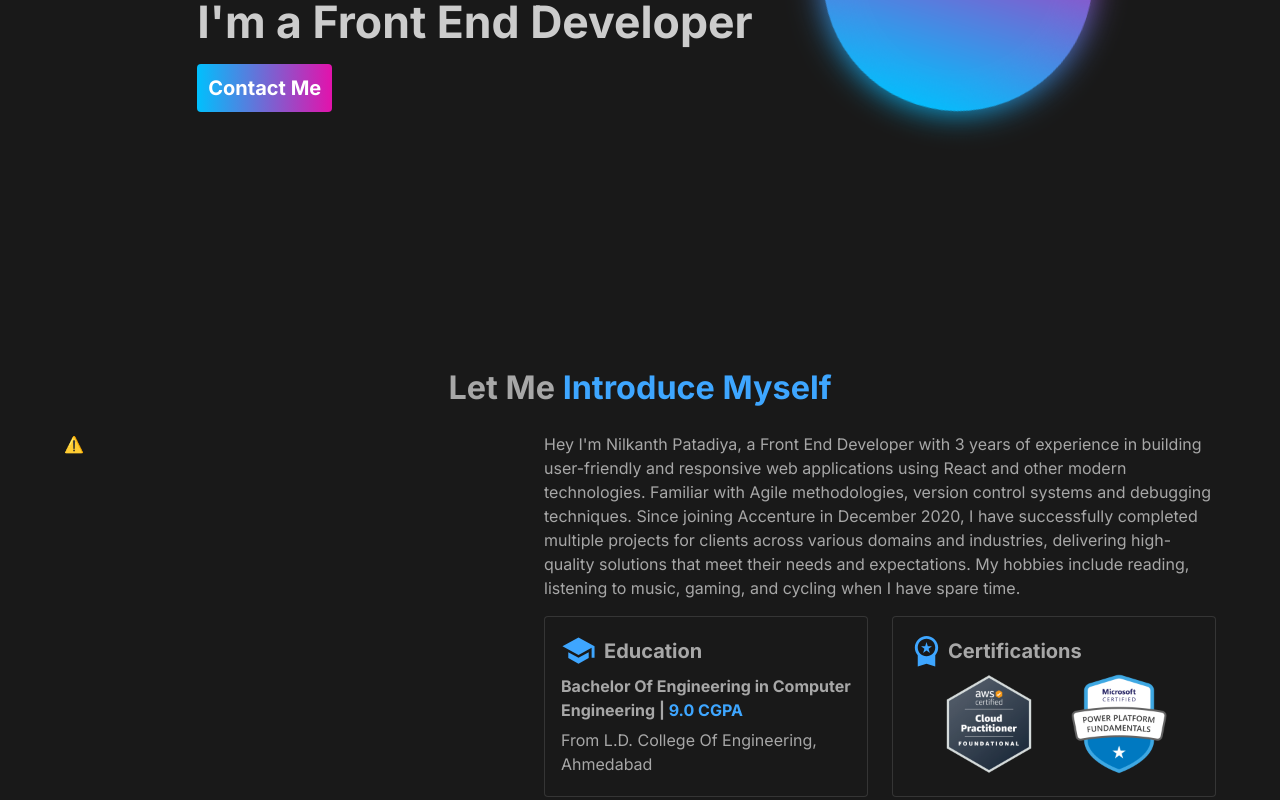
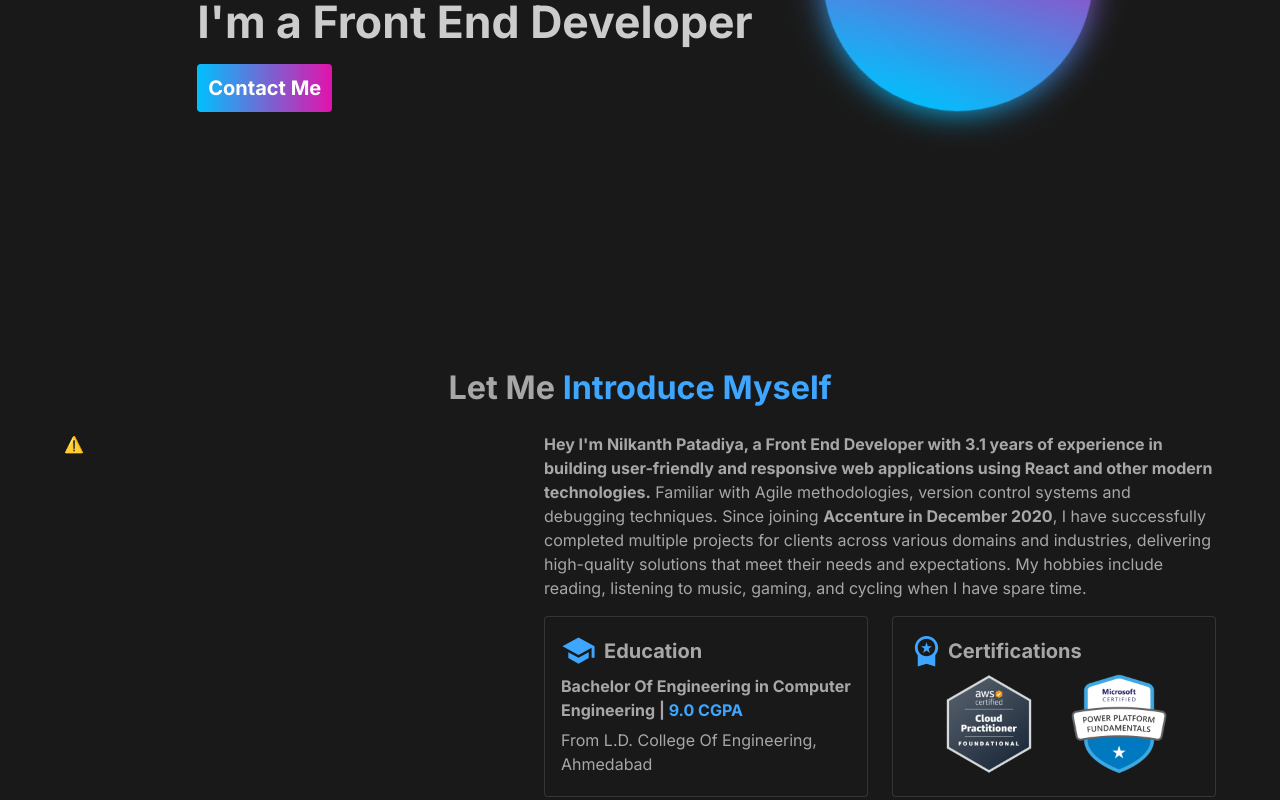
Before and after one commit to Pradyumna-1/ipradyumna, a React (Vite) app: page / in a window 1280 px wide. Shown: the part 456-1256 px from the top of the page. Built offline with nearby package versions, Linux system fonts and the light colour scheme; no server answers; a web font is replaced by a local one.

Commit message:
Make the experience value dynamic

```diff
--- a/src/App.props.ts
+++ b/src/App.props.ts
@@ -23,7 +23,6 @@ export interface Project {
 }
 
 export interface About {
-  summary: string
   badges: { imgURL: string; badgeURL: string }[]
   education: { title: string; grade: string; subtitle: string }
 }
--- a/src/components/About.tsx
+++ b/src/components/About.tsx
@@ -6,7 +6,7 @@ import Paper from "@mui/material/Paper"
 import Link from "@mui/material/Link"
 import { CommonProps } from "../App.props"
 import { BlueSpan } from "../styles/styledComponents"
-import { aboutData } from "../utils/data"
+import { aboutData, experience } from "../utils/data"
 import SchoolIcon from "@mui/icons-material/School"
 import WorkspacePremiumIcon from "@mui/icons-material/WorkspacePremium"
 import { Player } from "@lottiefiles/react-lottie-player"
@@ -59,7 +59,18 @@ const About = ({ secHeight, navID }: CommonProps) => {
             whileInView="whileInView"
             viewport={{ once: true }}
           >
-            {aboutData.summary}
+            <b>
+              Hey I'm Nilkanth Patadiya, a Front End Developer with {experience}{" "}
+              of experience in building user-friendly and responsive web
+              applications using React and other modern technologies.
+            </b>{" "}
+            Familiar with Agile methodologies, version control systems and
+            debugging techniques. Since joining{" "}
+            <b>Accenture in December 2020</b>, I have successfully completed
+            multiple projects for clients across various domains and industries,
+            delivering high-quality solutions that meet their needs and
+            expectations. My hobbies include reading, listening to music,
+            gaming, and cycling when I have spare time.
           </Typography>
           <Stack
             direction={{ xs: "column", md: "row" }}
--- a/src/utils/data.ts
+++ b/src/utils/data.ts
@@ -43,9 +43,18 @@ export const projectData: Project[] = [
   },
 ]
 
+export const experience = (
+  (new Date().getTime() - new Date("2020-12-04").getTime()) /
+  (1000 * 60 * 60 * 24 * 365.25)
+).toLocaleString("en", {
+  maximumFractionDigits: 2,
+
+  style: "unit",
+  unit: "year",
+  unitDisplay: "long",
+})
+
 export const aboutData: About = {
-  summary:
-    "Hey I'm Nilkanth Patadiya, a Front End Developer with 3 years of experience in building user-friendly and responsive web applications using React and other modern technologies. Familiar with Agile methodologies, version control systems and debugging techniques. Since joining Accenture in December 2020, I have successfully completed multiple projects for clients across various domains and industries, delivering high-quality solutions that meet their needs and expectations. My hobbies include reading, listening to music, gaming, and cycling when I have spare time.",
   badges: [
     {
       imgURL: "/aws-certified-cloud-practitioner.png",
```
